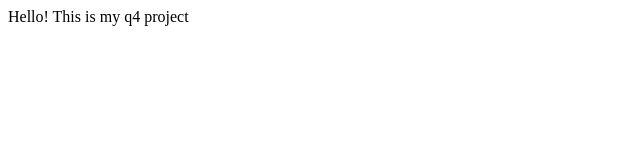
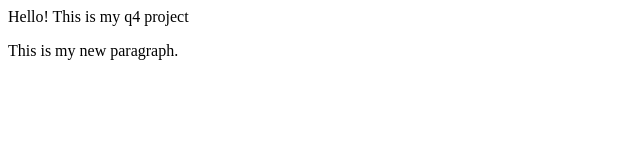
Before and after one commit to t3nl3y/t3nl3y.github.io, a plain HTML site: page index.html in a window 1280 px wide. Shown: the whole page, without its empty margins (0-640 px from the left). Drawn offline with Linux system fonts and the light colour scheme.

Commit message:
my edits

```diff
--- a/index.html
+++ b/index.html
@@ -5,5 +5,8 @@
   </head>
   <body>
     Hello! This is my q4 project
+    <p>
+      This is my new paragraph.
+    </p>
   </body>
 </html>
```
